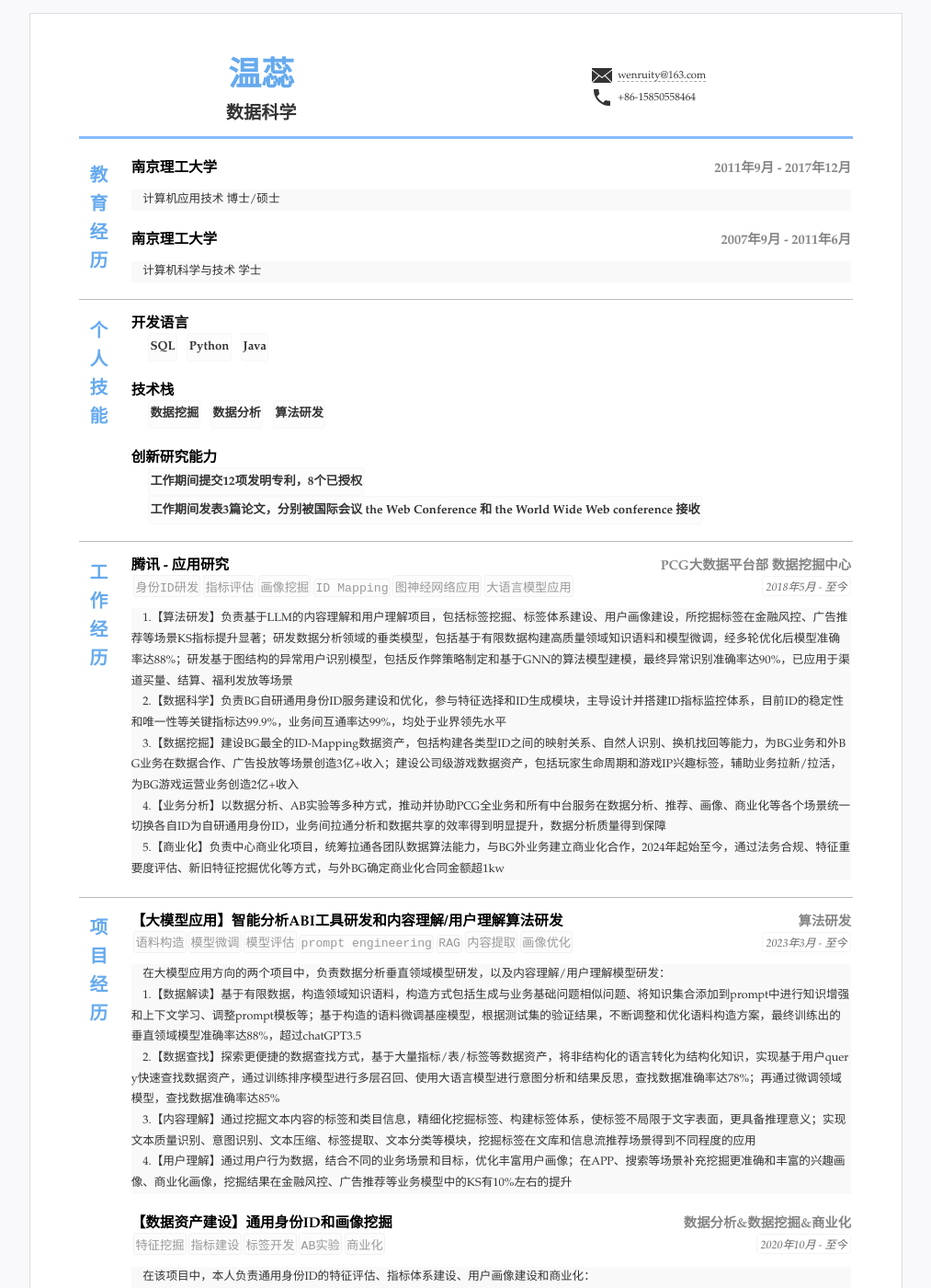
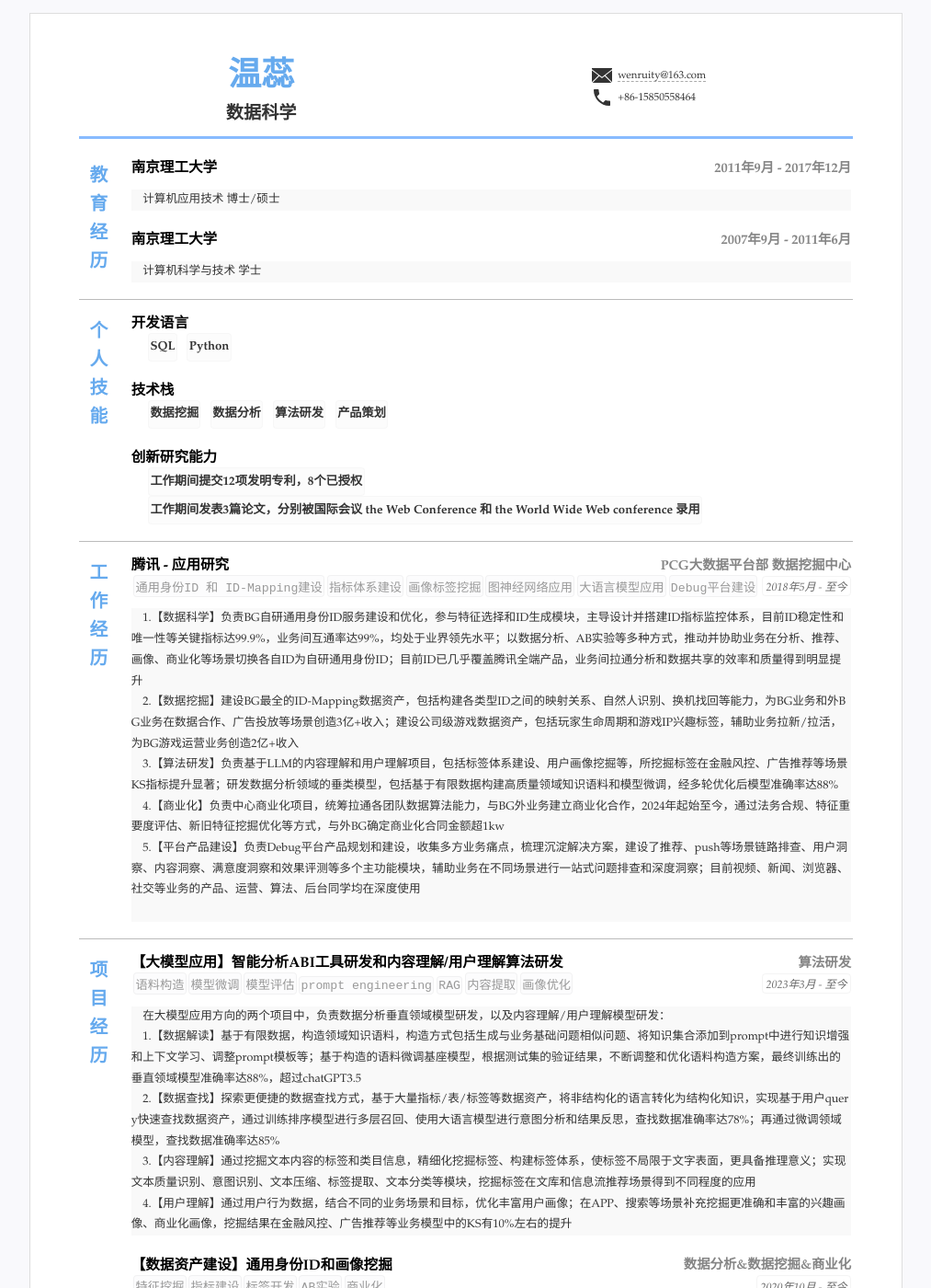
Before and after one commit to wenruity/resume1, a Jekyll site: the page built from index.html, in a window 1280 px wide and 1400 px high. Shown: the whole window at 92% size, without its empty margins (133-1146 px from the left). Built offline with Jekyll 4.4.1, drawn with Linux system fonts in a browser that asks for light colours.

Commit message:
Update resume.yml

```diff
--- a/_data/resume.yml
+++ b/_data/resume.yml
@@ -45,22 +45,19 @@ main: #简历主要内容，
     items: #itmems 可以小块的方式显示
     - SQL
     - Python
-    - Java
   - title: 技术栈
     items: #itmems 可以小块的方式显示
     - 数据挖掘
     - 数据分析
     - 算法研发
+    - 产品策划
   - title: 创新研究能力
     items:
     - 工作期间提交12项发明专利，8个已授权
-    - 工作期间发表3篇论文，分别被国际会议 the Web Conference 和 the World Wide Web conference 接收
-
-
+    - 工作期间发表3篇论文，分别被国际会议 the Web Conference 和 the World Wide Web conference 录用
       # Adversary situation awareness via heterogeneous graph convolutional networks. Companion Proceedings of the Web Conference 2020. 2020.<br>  &nbsp &nbsp
       # Analyzing and detecting adversarial spam on a large-scale online app review system. Companion Proceedings of the Web Conference 2020. 2020.<br>  &nbsp &nbsp
       # Fraudster detection via graph convolutional networks in online app review system. Companion proceedings of the 2019 World Wide Web conference. 2019.
-
 
 - type: experience
   name: 工作经历
@@ -69,18 +66,18 @@ main: #简历主要内容，
     sub: PCG大数据平台部 数据挖掘中心
     duration: "2018年5月 - 至今"
     tags:
-    - 身份ID研发
-    - 指标评估
-    - 画像挖掘
-    - ID Mapping
+    - 通用身份ID 和 ID-Mapping建设
+    - 指标体系建设
+    - 画像标签挖掘
     - 图神经网络应用
     - 大语言模型应用
+    - Debug平台建设
     # summary: 职务或者工作总结(自动折叠)
-    detail: 1.【算法研发】负责基于LLM的内容理解和用户理解项目，包括标签挖掘、标签体系建设、用户画像建设，所挖掘标签在金融风控、广告推荐等场景KS指标提升显著；研发数据分析领域的垂类模型，包括基于有限数据构建高质量领域知识语料和模型微调，经多轮优化后模型准确率达88%；研发基于图结构的异常用户识别模型，包括反作弊策略制定和基于GNN的算法模型建模，最终异常识别准确率达90%，已应用于渠道买量、结算、福利发放等场景 <br>  &nbsp &nbsp
-            2.【数据科学】负责BG自研通用身份ID服务建设和优化，参与特征选择和ID生成模块，主导设计并搭建ID指标监控体系，目前ID的稳定性和唯一性等关键指标达99.9%，业务间互通率达99%，均处于业界领先水平 <br>  &nbsp &nbsp
-            3.【数据挖掘】建设BG最全的ID-Mapping数据资产，包括构建各类型ID之间的映射关系、自然人识别、换机找回等能力，为BG业务和外BG业务在数据合作、广告投放等场景创造3亿+收入；建设公司级游戏数据资产，包括玩家生命周期和游戏IP兴趣标签，辅助业务拉新/拉活，为BG游戏运营业务创造2亿+收入 <br>  &nbsp &nbsp
-            4.【业务分析】以数据分析、AB实验等多种方式，推动并协助PCG全业务和所有中台服务在数据分析、推荐、画像、商业化等各个场景统一切换各自ID为自研通用身份ID，业务间拉通分析和数据共享的效率得到明显提升，数据分析质量得到保障 <br>  &nbsp &nbsp
-            5.【商业化】负责中心商业化项目，统筹拉通各团队数据算法能力，与BG外业务建立商业化合作，2024年起始至今，通过法务合规、特征重要度评估、新旧特征挖掘优化等方式，与外BG确定商业化合同金额超1kw
+    detail: 1.【数据科学】负责BG自研通用身份ID服务建设和优化，参与特征选择和ID生成模块，主导设计并搭建ID指标监控体系，目前ID稳定性和唯一性等关键指标达99.9%，业务间互通率达99%，均处于业界领先水平；以数据分析、AB实验等多种方式，推动并协助业务在分析、推荐、画像、商业化等场景切换各自ID为自研通用身份ID；目前ID已几乎覆盖腾讯全端产品，业务间拉通分析和数据共享的效率和质量得到明显提升 <br>  &nbsp &nbsp
+            2.【数据挖掘】建设BG最全的ID-Mapping数据资产，包括构建各类型ID之间的映射关系、自然人识别、换机找回等能力，为BG业务和外BG业务在数据合作、广告投放等场景创造3亿+收入；建设公司级游戏数据资产，包括玩家生命周期和游戏IP兴趣标签，辅助业务拉新/拉活，为BG游戏运营业务创造2亿+收入 <br>  &nbsp &nbsp
+            3.【算法研发】负责基于LLM的内容理解和用户理解项目，包括标签体系建设、用户画像挖掘等，所挖掘标签在金融风控、广告推荐等场景KS指标提升显著；研发数据分析领域的垂类模型，包括基于有限数据构建高质量领域知识语料和模型微调，经多轮优化后模型准确率达88% <br>  &nbsp &nbsp
+            4.【商业化】负责中心商业化项目，统筹拉通各团队数据算法能力，与BG外业务建立商业化合作，2024年起始至今，通过法务合规、特征重要度评估、新旧特征挖掘优化等方式，与外BG确定商业化合同金额超1kw <br>  &nbsp &nbsp
+            5.【平台产品建设】负责Debug平台产品规划和建设，收集多方业务痛点，梳理沉淀解决方案，建设了推荐、push等场景链路排查、用户洞察、内容洞察、满意度洞察和效果评测等多个主功能模块，辅助业务在不同场景进行一站式问题排查和深度洞察；目前视频、新闻、浏览器、社交等业务的产品、运营、算法、后台同学均在深度使用  <br>  &nbsp &nbsp
 
 
     open: open
```
